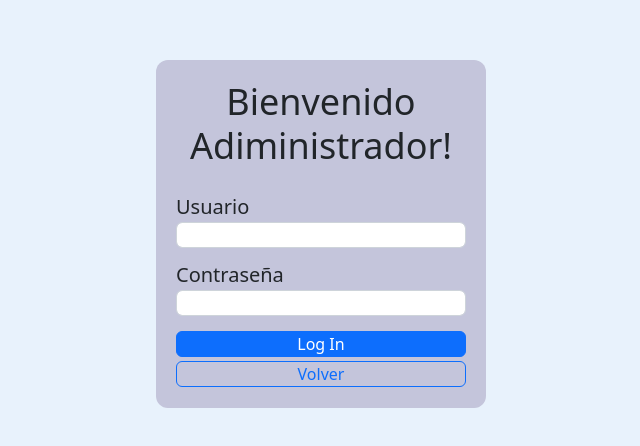
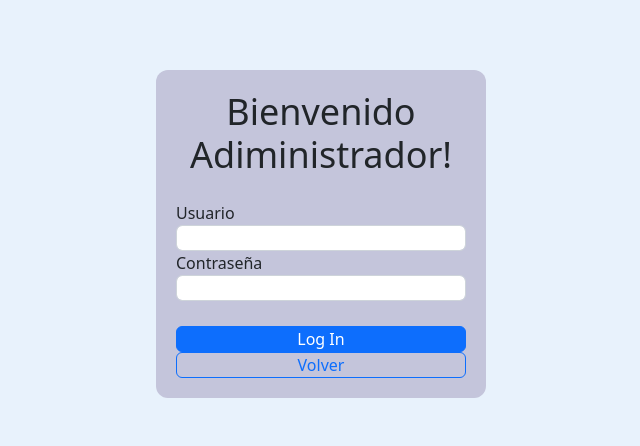
Before and after one commit to FerroSantiago/svelte, a SvelteKit app: page /gestion/auth in a window 1280 px wide. Shown: the part 166-612 px from the top of the page, without its empty margins (319-959 px from the left). Built offline with nearby package versions, Linux system fonts and the light colour scheme.

Commit message:
local storage update

```diff
--- a/src/componentes/Input.svelte
+++ b/src/componentes/Input.svelte
@@ -19,7 +19,10 @@
                   console.log(apiResponse)
                   localStorage.setItem("token", apiResponse.token);
                   if(apiResponse.token) {fail = undefined; location.href = "http://127.0.0.1:5173/gestion/carreras"}
-                  else{fail = apiResponse
+                  else{
+                    fail = apiResponse
+                    localStorage.setItem("token", undefined)
+                    console.log(localStorage)
                     JSON.stringify(fail)}
                 })
         }else{
@@ -35,7 +38,6 @@
 
     <h1 class="text-center">Bienvenido Adiministrador!</h1>
 
-    <form>
 
       <div class="form-group">
       <label class="form-label" for="usuario">Usuario</label>
@@ -46,22 +48,20 @@
         <label class="form-label" for="password">Contraseña</label>
         <input class="form-control" type="password" bind:value={pass} />
       </div>
-
-      <button class="btn btn-primary w-100" on:click={logear}> Log In </button>
+      <br>
+      <button type="submit" class="btn btn-primary w-100" on:click={logear}> Log In </button>
 
       <a class="btn btn-outline-primary w-100" href="/">
         Volver
       </a>
-    </form>
-
-    {#if fail}
-      <h3>
-        <strong>{fail.message}</strong>
-      </h3>
-    {/if}
-
+      <div>
+        {#if fail}
+          <h3>
+            <strong>{fail.message}</strong>
+          </h3>
+        {/if}
+      </div>
   </div>
-
 </body>
 
 <style>
@@ -92,11 +92,5 @@
 	  margin-bottom: 25px;
   }
 
-  .login form{
-	  font-size: 20px;
-  }
 
-  .login form .form-group{
-	  margin-bottom: 12px;
-  }
   </style>
--- a/src/routes/gestion/carreras/+page.svelte
+++ b/src/routes/gestion/carreras/+page.svelte
@@ -1,5 +1,4 @@
 <script>
-	import Controls from "../../../componentes/Tiempos/Controls.svelte";
 	import Cronometro from "../../../componentes/Tiempos/Cronometro.svelte"
 	let response = undefined
 	let responseEquipos = undefined
```
